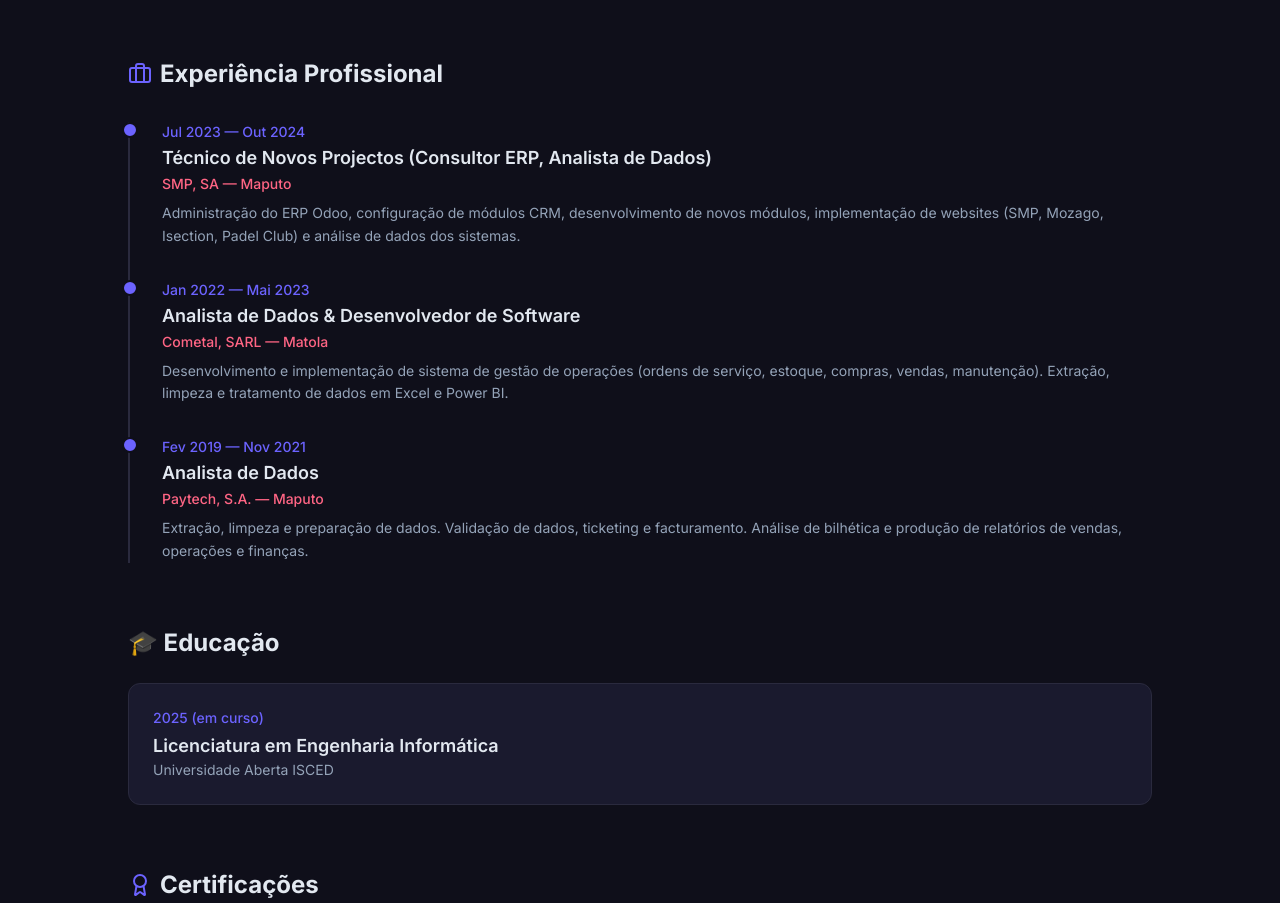
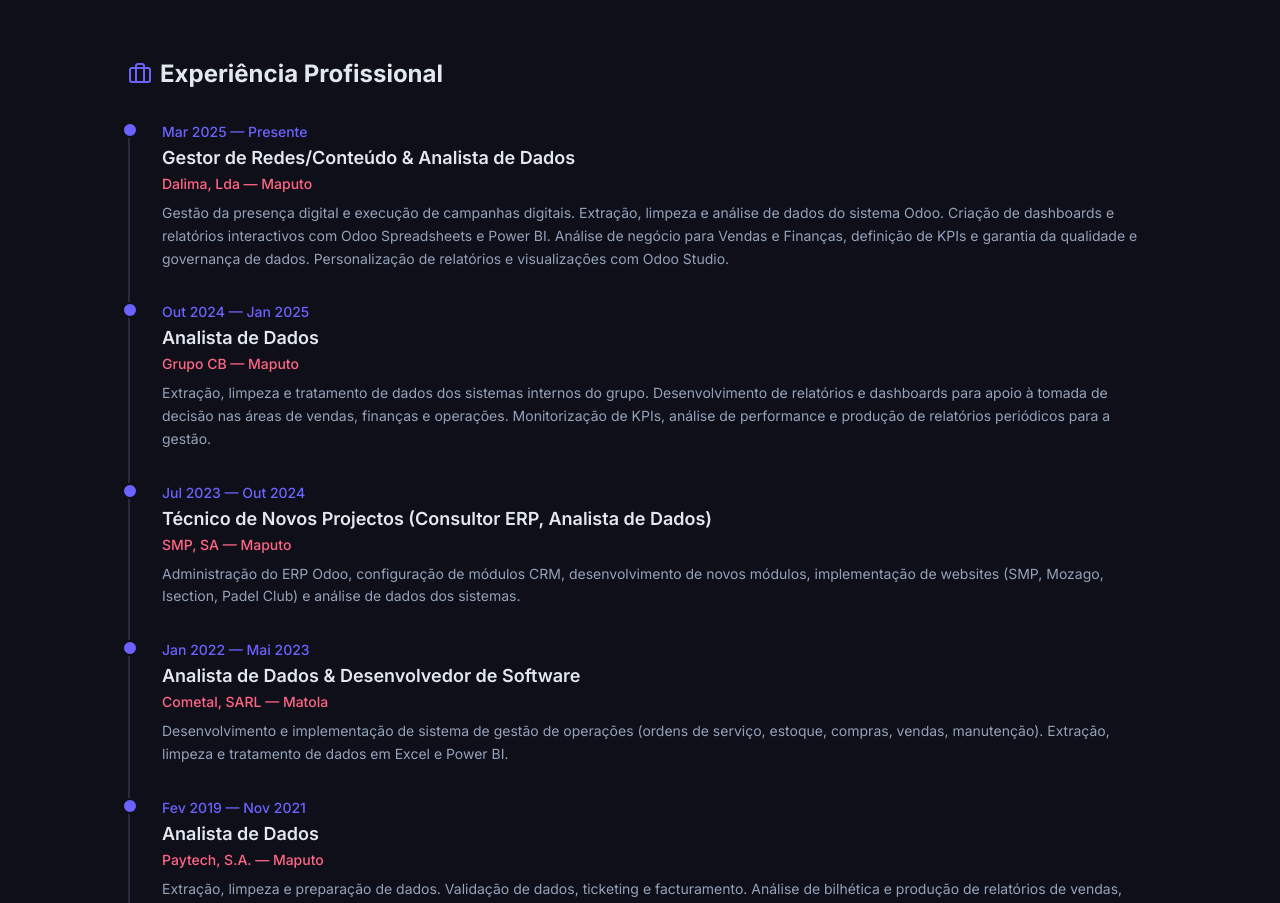
Before and after one commit to cjroseta/Portfolio, a Next.js app: page /sobre in a window 1280 px wide. Shown: the part 1700-2603 px from the top of the page. Built offline with nearby package versions, Linux system fonts and the light colour scheme.

Commit message:
update: enriquecer experiência na timeline

```diff
--- a/src/components/home/HeroSection.tsx
+++ b/src/components/home/HeroSection.tsx
@@ -60,8 +60,8 @@ export default function HeroSection() {
         <div className="mt-16 flex justify-center gap-8 text-faint text-sm">
           {[
             { value: '6+', label: t.hero.stat_projects },
-            { value: '3', label: t.hero.stat_apis },
-            { value: '5+', label: t.hero.stat_years },
+            { value: '4', label: t.hero.stat_apis },
+            { value: '6+', label: t.hero.stat_years },
           ].map((stat) => (
             <div key={stat.label} className="text-center">
               <div className="text-3xl font-bold text-text mb-1">{stat.value}</div>
--- a/src/data/skills.ts
+++ b/src/data/skills.ts
@@ -36,6 +36,18 @@ export const skills: Skill[] = [
 
 export const timeline = [
   {
+    year: 'Mar 2025 — Presente',
+    title: 'Gestor de Redes/Conteúdo & Analista de Dados',
+    company: 'Dalima, Lda — Maputo',
+    description: 'Gestão da presença digital e execução de campanhas digitais. Extração, limpeza e análise de dados do sistema Odoo. Criação de dashboards e relatórios interactivos com Odoo Spreadsheets e Power BI. Análise de negócio para Vendas e Finanças, definição de KPIs e garantia da qualidade e governança de dados. Personalização de relatórios e visualizações com Odoo Studio.',
+  },
+  {
+    year: 'Out 2024 — Jan 2025',
+    title: 'Analista de Dados',
+    company: 'Grupo CB — Maputo',
+    description: 'Extração, limpeza e tratamento de dados dos sistemas internos do grupo. Desenvolvimento de relatórios e dashboards para apoio à tomada de decisão nas áreas de vendas, finanças e operações. Monitorização de KPIs, análise de performance e produção de relatórios periódicos para a gestão.',
+  },
+  {
     year: 'Jul 2023 — Out 2024',
     title: 'Técnico de Novos Projectos (Consultor ERP, Analista de Dados)',
     company: 'SMP, SA — Maputo',
```
